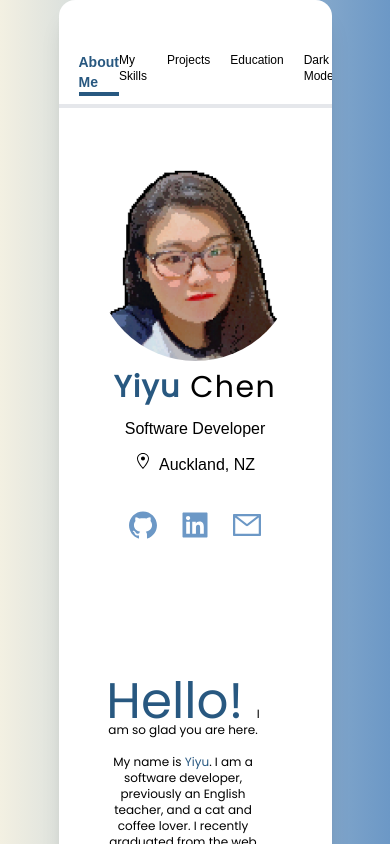
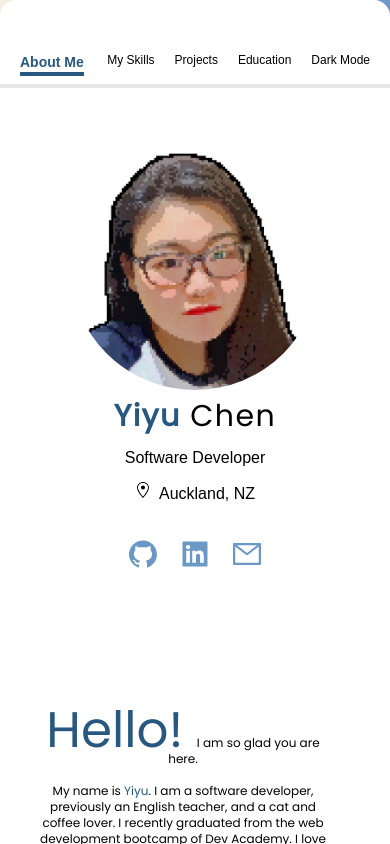
Before and after one commit to yiyuchen-nz/Personal-portfolio, a Next.js app: page / in a window 390 px wide. Shown: the top 844 px of the page. Built offline with nearby package versions, Linux system fonts and the light colour scheme.

Commit message:
optimized design for mobile

```diff
--- a/pages/_app.tsx
+++ b/pages/_app.tsx
@@ -9,7 +9,7 @@ function MyApp({ Component, pageProps,router}) {
   return (
     <ThemeProvider attribute='class'>
 
-    <div className='overflow-scroll align-middle bg-white shadow-xl sm:my-10 rounded-2xl dark:bg-black' style={{width:"70vw", marginLeft:"auto", marginRight:"auto"}}>
+    <div className='overflow-scroll align-middle bg-white shadow-xl sm:w-3/4 sm:ml-auto sm:mr-auto sm:my-10 rounded-2xl dark:bg-black' >
       <Navbar/>
       <AnimatePresence exitBeforeEnter key={router.route}>
       <Component {...pageProps} />
```
Also changed, not shown: pages/index.tsx (+12 -0 lines), styles/globals.css (+113 -0 lines).
